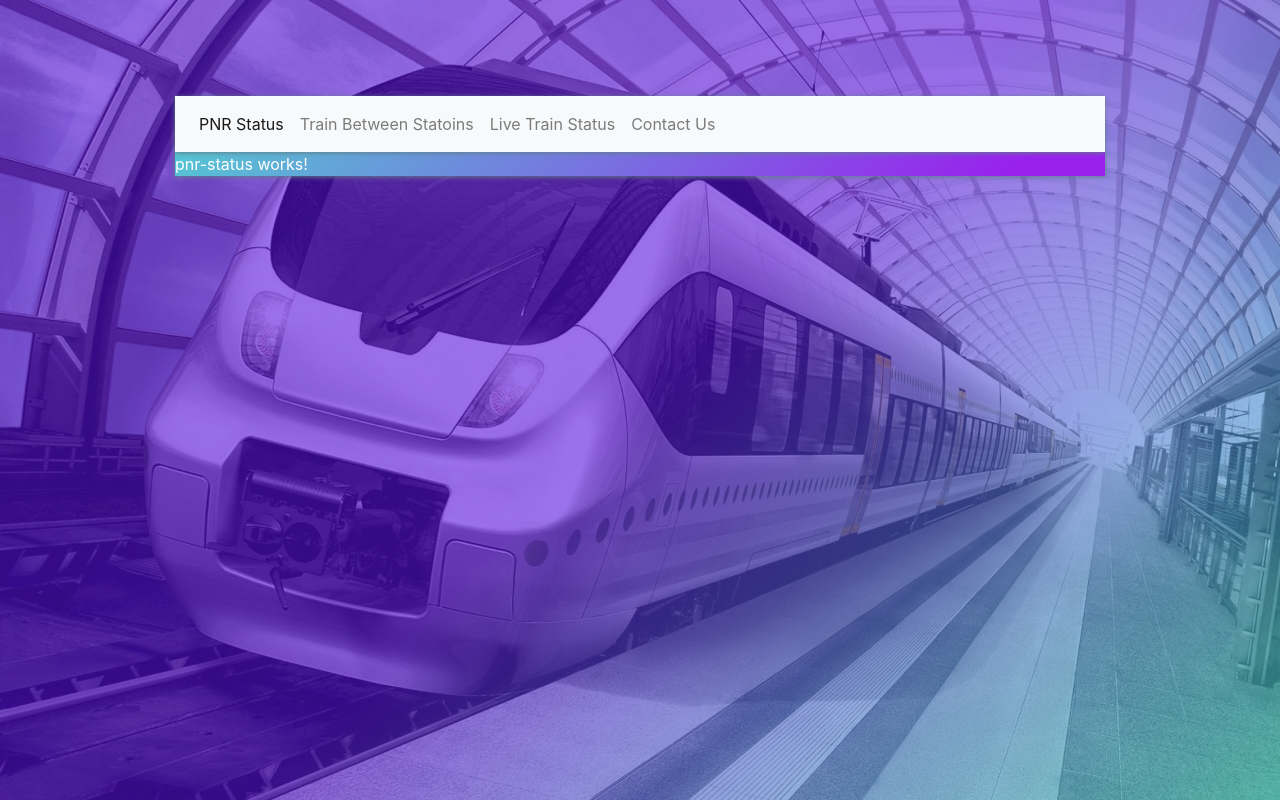
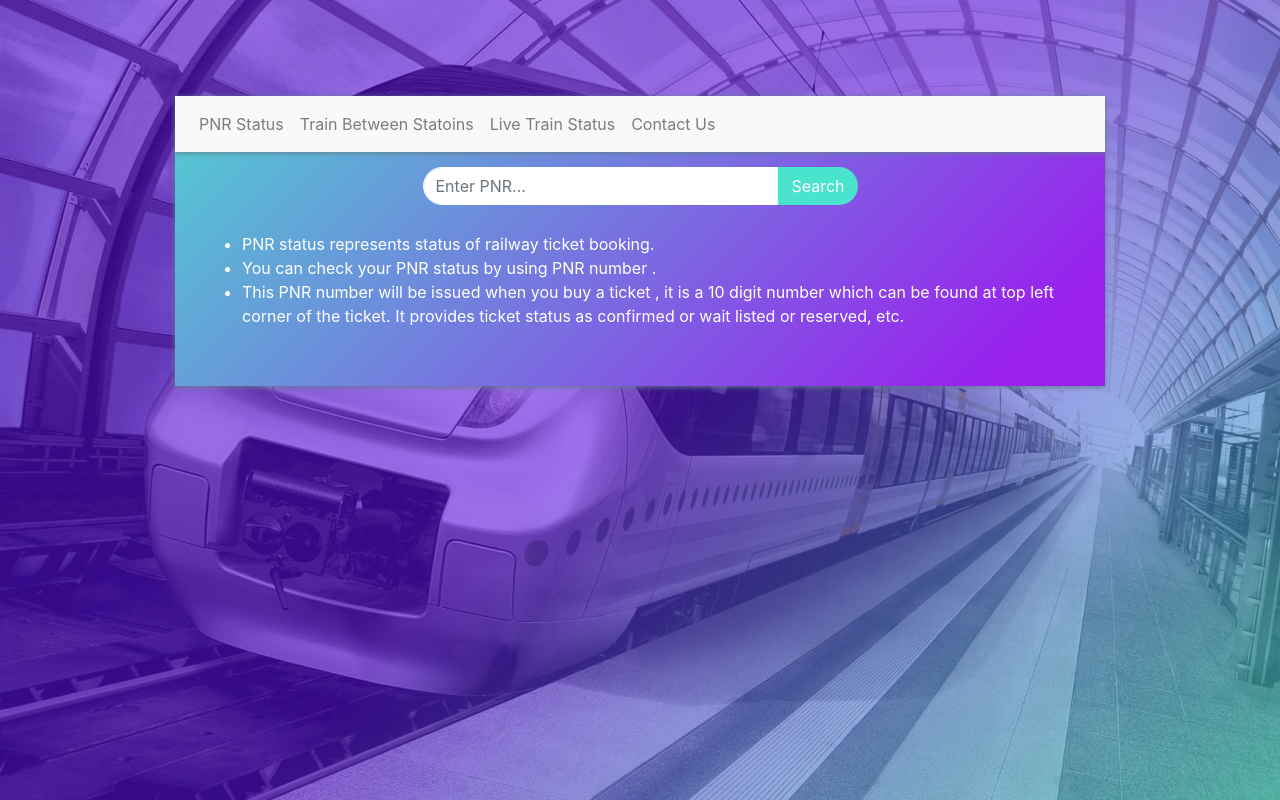
Before and after one commit to Soonu12345/railway-app, an Angular app: page /pnr-status in a window 1280 px wide. Built offline with nearby package versions, Linux system fonts and the light colour scheme.

Commit message:
pnr module UI implemented and API integrated

```diff
--- a/src/app/app.component.html
+++ b/src/app/app.component.html
@@ -2,7 +2,7 @@
 <div class="container nav-blk">
   <nav class="navbar navbar-expand-sm bg-light navbar-light" style="box-shadow: 0 1px 5px #607D8B">
     <ul class="navbar-nav">
-      <li class="nav-item active">
+      <li class="nav-item ">
         <a class="nav-link" routerLink="/pnr-status">PNR Status</a>
       </li>
       <li class="nav-item">
@@ -17,7 +17,7 @@
 
     </ul>
   </nav>
-<div class="content-blk">
+<div class="content-blk p-15">
     <router-outlet></router-outlet>
 </div>
 
--- a/src/app/app.module.ts
+++ b/src/app/app.module.ts
@@ -1,5 +1,7 @@
 import { BrowserModule } from '@angular/platform-browser';
 import { NgModule } from '@angular/core';
+import {FormsModule} from '@angular/forms'
+import {HttpClientModule, HttpClient} from '@angular/common/http';
 
 
 import { AppComponent } from './app.component';
@@ -24,7 +26,7 @@ let appServices = [ContactUsService, PnrStatusService, LivetrainStatusService, T
     TrainBtwStationsComponent
   ],
   imports: [
-    BrowserModule, AppRoutes
+    BrowserModule, AppRoutes, FormsModule, HttpClientModule
   ],
   providers: appServices,
   bootstrap: [AppComponent]
--- a/src/app/pnr-status/pnr-status.component.css
+++ b/src/app/pnr-status/pnr-status.component.css
@@ -0,0 +1,9 @@
+.pnr-search-btn{
+    background-color: #49e3ce;
+    border: 1px solid transparent;
+    border-radius: 0px 50px 50px 0px;
+}
+.pnr-search-bar{
+    border: 1px solid #fff;
+    border-radius: 50px 0px 0px 50px;
+}
--- a/src/app/pnr-status/pnr-status.component.html
+++ b/src/app/pnr-status/pnr-status.component.html
@@ -1,3 +1,25 @@
-<p>
-  pnr-status works!
-</p>
+<div class="row">
+  <div class="mx-auto col-lg-6">
+    <div class="input-group">
+      <input type="text" class="pnr-search-bar form-control" [(ngModel)]="pnrNumber" placeholder="Enter PNR...">
+      <span class="input-group-btn">
+        <button class="btn pnr-search-btn btn-secondary pnr-seearch-btn" (click)="getPNRStatus()" type="button">Search</button>
+      </span>
+    </div>
+  </div>
+</div>
+<div class="row p-3-per">
+  <ul>
+    <li>
+      PNR status represents status of railway ticket booking.
+    </li>
+    <li>
+      You can check your PNR status by using PNR number .
+    </li>
+    <li>
+      This PNR number will be issued when you buy a ticket , it is a 10 digit number which can be found at top left corner of the
+      ticket. It provides ticket status as confirmed or wait listed or reserved, etc.
+    </li>
+  </ul>
+
+</div>
--- a/src/app/pnr-status/pnr-status.component.ts
+++ b/src/app/pnr-status/pnr-status.component.ts
@@ -1,4 +1,5 @@
 import { Component, OnInit } from '@angular/core';
+import {PnrStatusService} from './pnr-status.service'
 
 @Component({
   selector: 'app-pnr-status',
@@ -7,7 +8,22 @@ import { Component, OnInit } from '@angular/core';
 })
 export class PnrStatusComponent implements OnInit {
 
-  constructor() { }
+  constructor(private PnrStatusService:PnrStatusService) { }
+  pnrNumber:Number;
+  responseObj:object;
+
+  getPNRStatus(){
+    if(this.pnrNumber){
+      this.PnrStatusService.getPNRStatusAPI(this.pnrNumber).
+      subscribe(
+        responseObj => (this.responseObj = responseObj,
+          console.log(this.responseObj, 'success')),
+        errormsg => (
+          console.log(errormsg.error.error, 'error')
+        )
+      )
+    }
+  }
 
   ngOnInit() {
   }
--- a/src/app/pnr-status/pnr-status.service.ts
+++ b/src/app/pnr-status/pnr-status.service.ts
@@ -1,8 +1,21 @@
 import { Injectable } from '@angular/core';
+import { Observable } from 'rxjs/Observable';
+import { of } from 'rxjs/observable/of';
+import { HttpClientModule, HttpClient } from '@angular/common/http';
+import { catchError, map, tap } from 'rxjs/operators';
+
 
 @Injectable()
 export class PnrStatusService {
 
-  constructor() { }
+  constructor(private http: HttpClient) { }
+  reqUrl = '';
+  apiKey='mws5ewb9o9'
+
+  getPNRStatusAPI(reqObj): Observable<object> {
+    this.reqUrl='https://api.railwayapi.com/v2/pnr-status/pnr/'+reqObj+'/'+'apikey/'+this.apiKey+'/'
+   return this.http.get(this.reqUrl, reqObj)
+  }
+
 
 }
--- a/src/index.html
+++ b/src/index.html
@@ -6,7 +6,7 @@
   <base href="/">
 
   <meta name="viewport" content="width=device-width, initial-scale=1">
-  <link rel="icon" type="image/x-icon" href="favicon.ico">
+  <link rel="icon" type="image/x-icon" href="favicon.svg">
 </head>
 <body>
   <app-root></app-root>
--- a/src/styles.css
+++ b/src/styles.css
@@ -24,3 +24,9 @@ body:after{
     opacity: 0.6;
     z-index: -1;
 }
+.p-15{
+    padding:15px;
+}
+.p-3-per{
+    padding:3%;
+}
```
Also changed, not shown: .angular-cli.json, src/favicon.svg (added), 1 other file (tests, documents, lock files or other folders).
